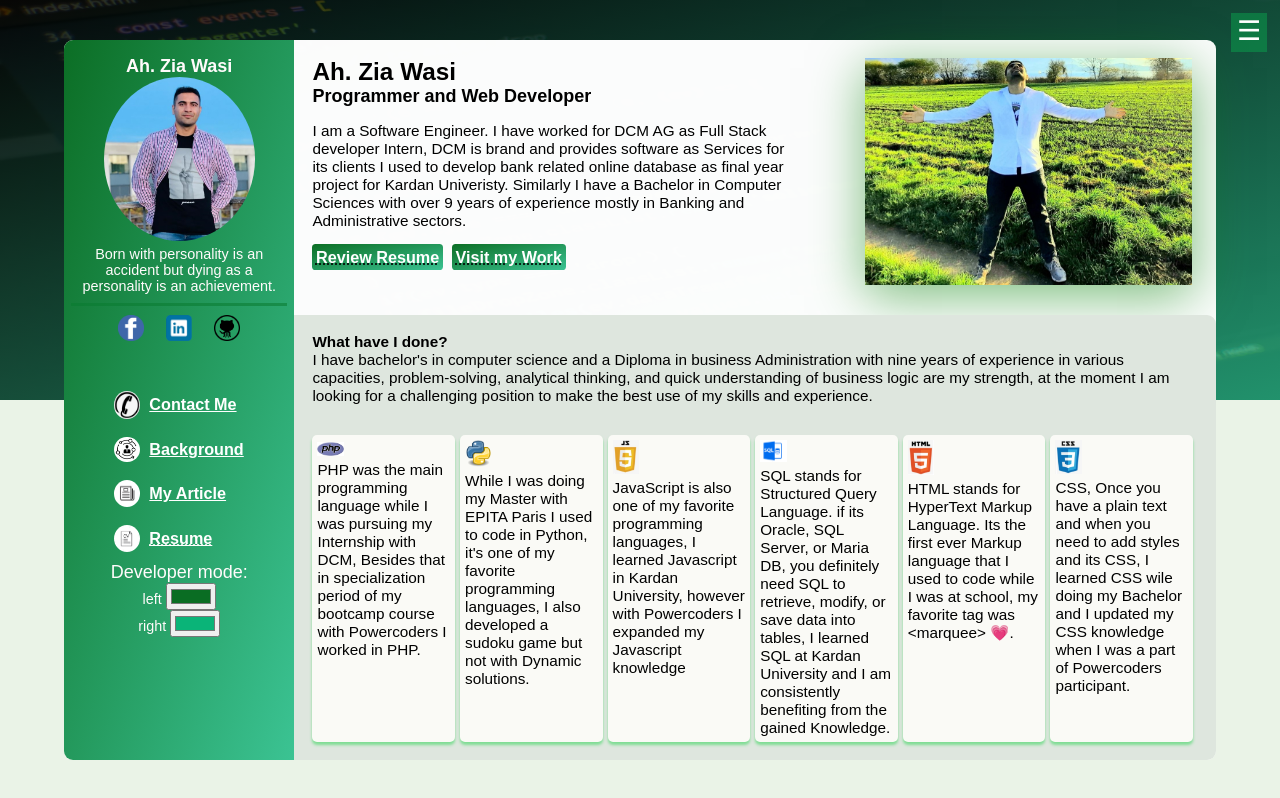
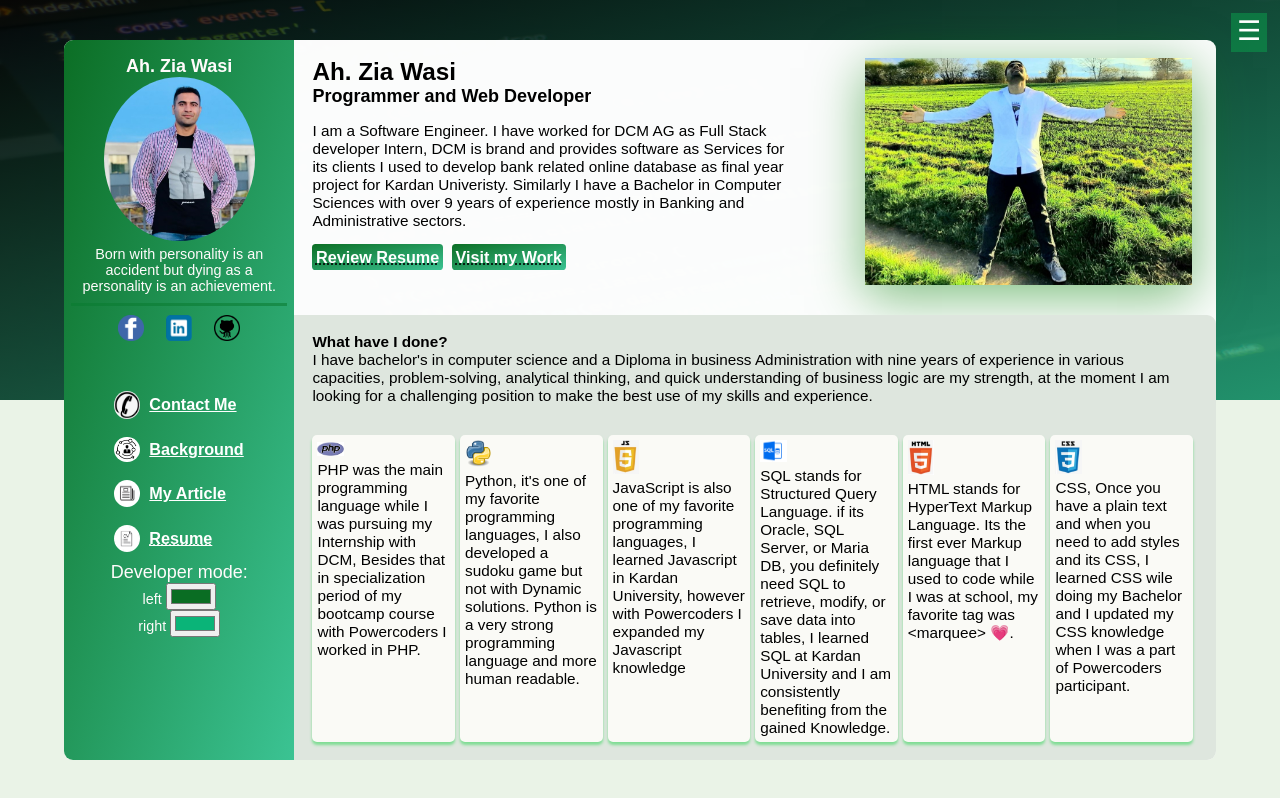
Before and after one commit to Iamzawasi/MyPortafolio, a plain HTML site: page index.html in a window 1280 px wide. Drawn offline with Linux system fonts and the light colour scheme.

Commit message:
updated status about Python

```diff
--- a/index.html
+++ b/index.html
@@ -136,9 +136,9 @@
         <article id="article-python">
           <img src="./images/python.png" alt="Python-Logo" />
           <p>
-            While I was doing my Master with EPITA Paris I used to code in
             Python, it's one of my favorite programming languages, I also
-            developed a sudoku game but not with Dynamic solutions.
+            developed a sudoku game but not with Dynamic solutions. Python is a
+            very strong programming language and more human readable.
           </p>
         </article>
         <article id="article-javascript">
```
